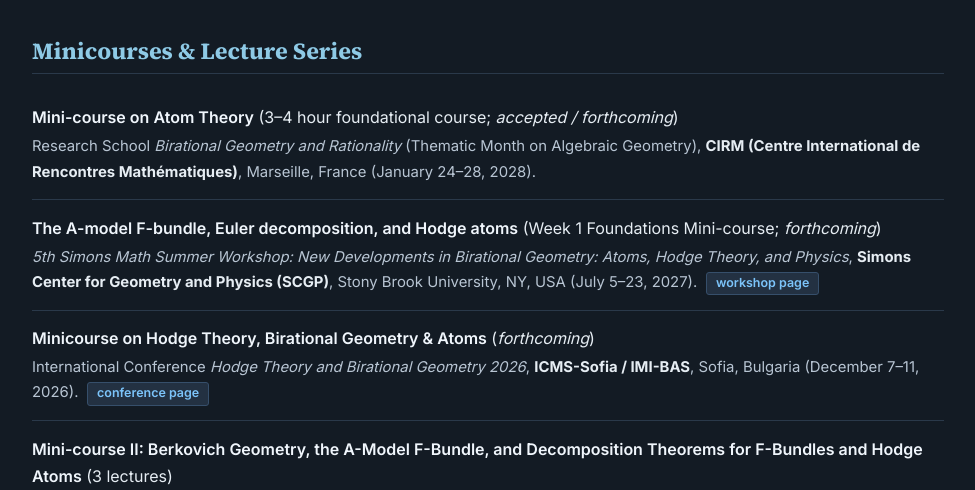
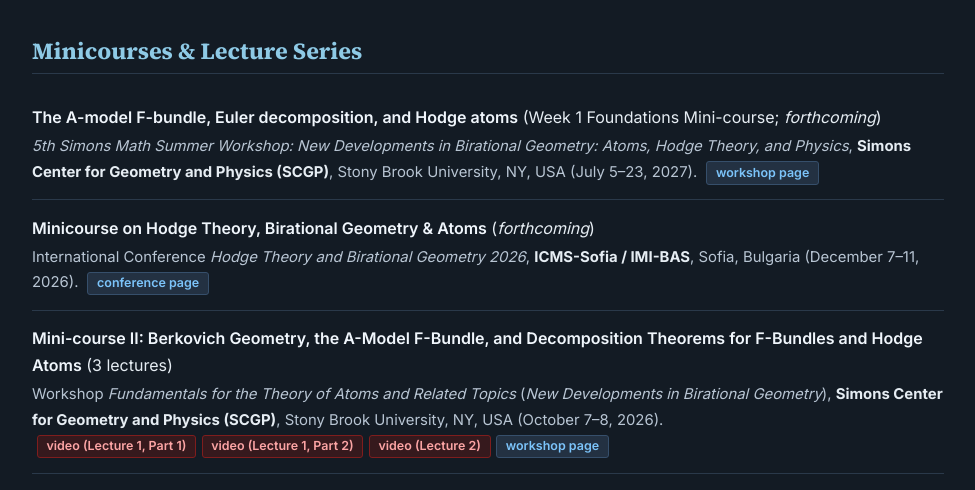
Before and after one commit to leonardofcavenaghi/leonardofcavenaghi.github.io, a plain HTML site: page talks.html in a window 1280 px wide. Shown: the part 268-758 px from the top of the page, without its empty margins (152-1127 px from the left). Drawn offline with nearby package versions, Linux system fonts and the light colour scheme.

Commit message:
Remove CIRM 2028 minicourse entry from talks page and CV

```diff
--- a/talks.html
+++ b/talks.html
@@ -44,13 +44,6 @@
     <!-- MINICOURSES -->
     <h2>Minicourses &amp; Lecture Series</h2>
     <ul class="talk-list">
-
-      <li class="talk-item">
-        <span class="pub-title">Mini-course on Atom Theory</span> (3–4 hour foundational course; <em>accepted / forthcoming</em>)
-        <div class="pub-venue">
-          Research School <em>Birational Geometry and Rationality</em> (Thematic Month on Algebraic Geometry), <strong>CIRM (Centre International de Rencontres Mathématiques)</strong>, Marseille, France (January 24–28, 2028).
-        </div>
-      </li>
 
       <li class="talk-item">
         <span class="pub-title">The A-model F-bundle, Euler decomposition, and Hodge atoms</span> (Week 1 Foundations Mini-course; <em>forthcoming</em>)
```
Also changed, not shown: 2 other files.
